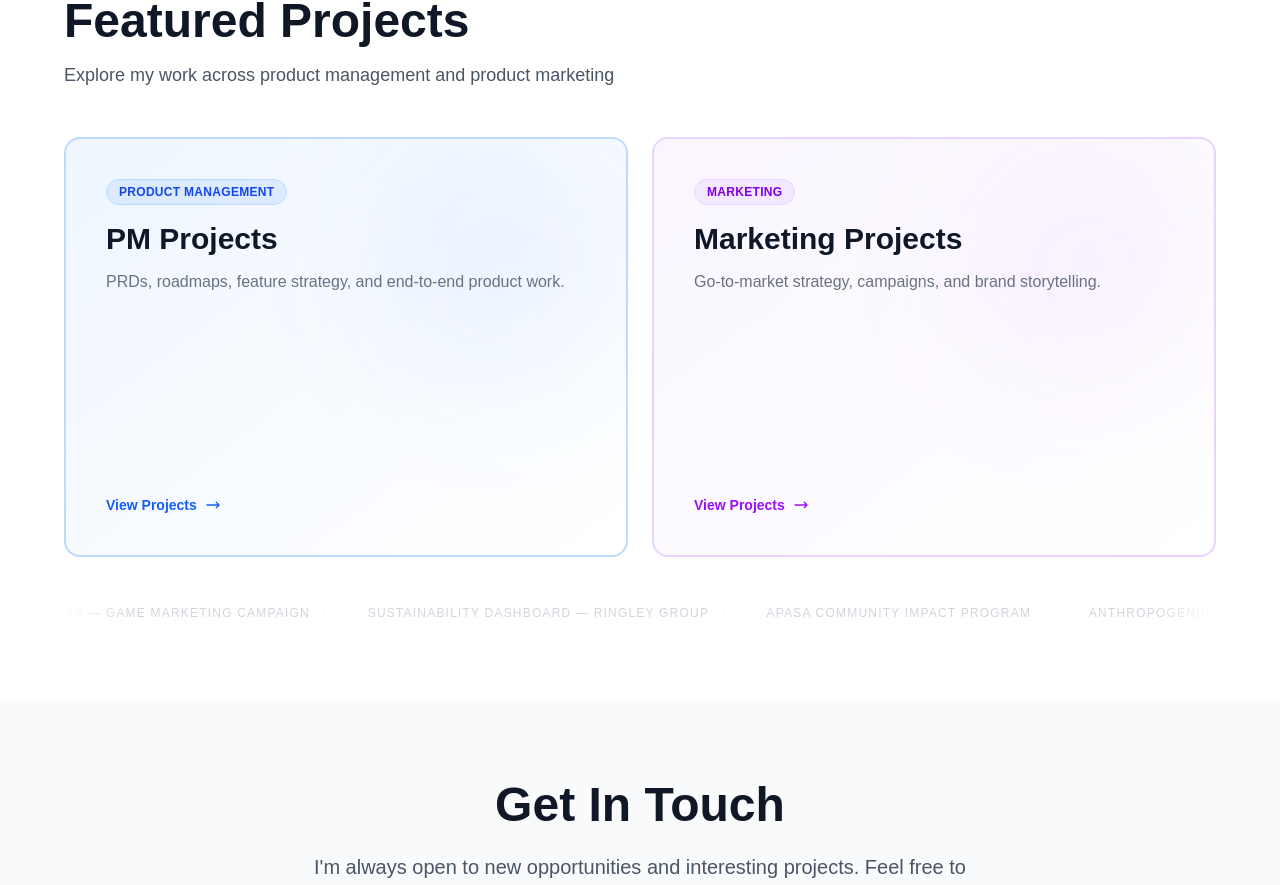
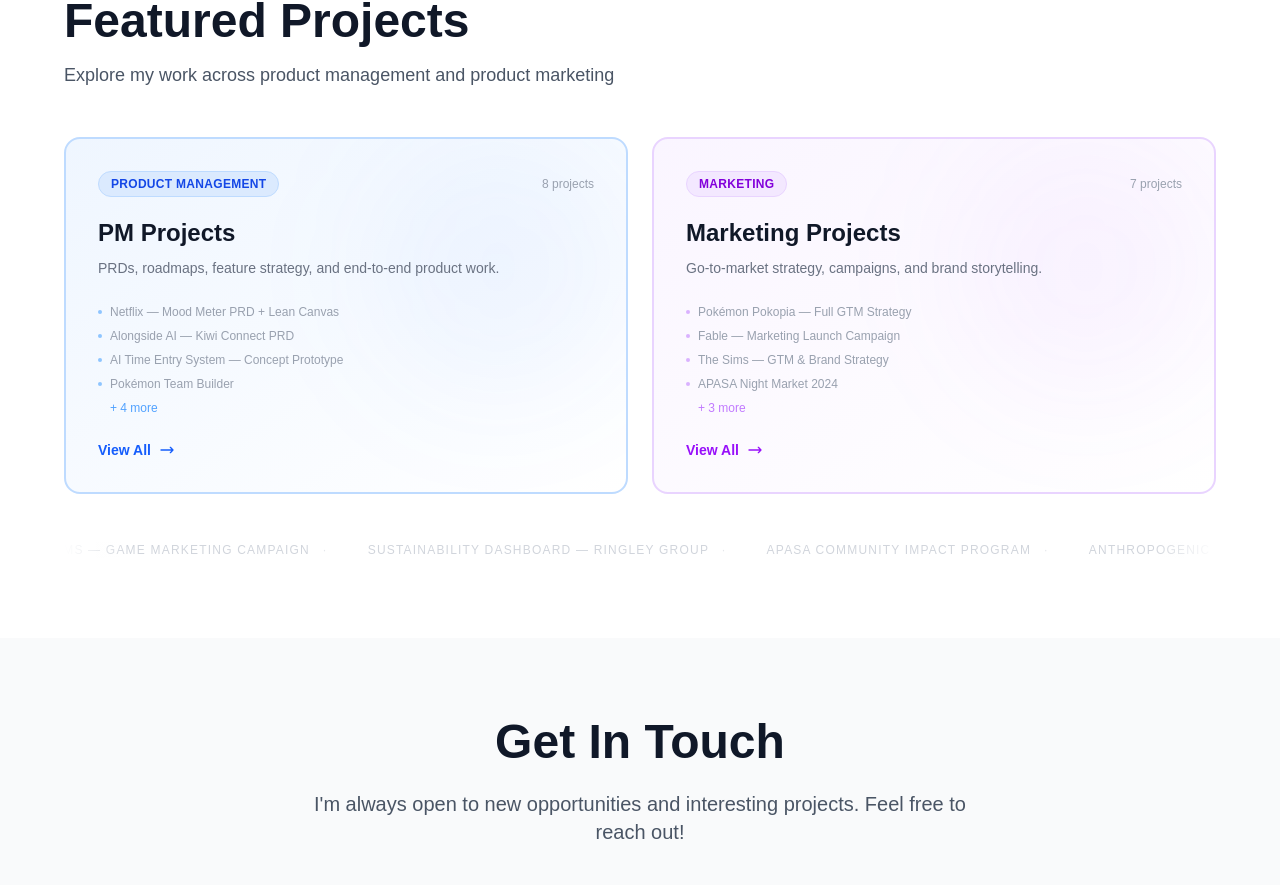
Before and after one commit to etonyao/etonyao.com, a Next.js app: page / in a window 1280 px wide. Shown: the part 1529-2414 px from the top of the page. Built offline with nearby package versions, Linux system fonts and the light colour scheme.

Commit message:
Make featured project panels more compact with project previews and counts
Co-Authored-By: Claude Sonnet 4.6 <noreply@anthropic.com>

```diff
--- a/app/page.tsx
+++ b/app/page.tsx
@@ -309,57 +309,79 @@ export default function Home() {
             <p className="text-gray-600 mb-12 text-lg">Explore my work across product management and product marketing</p>
 
             {/* Two-panel split */}
-            <div className="grid md:grid-cols-2 gap-6 min-h-[420px]">
+            <div className="grid md:grid-cols-2 gap-6">
               {/* Product Management panel */}
               <a
                 href="/product"
-                className="group relative flex flex-col justify-between rounded-2xl border-2 border-blue-200 bg-gradient-to-br from-blue-50 to-white p-10 overflow-hidden hover:border-blue-500 hover:shadow-2xl hover:shadow-blue-500/15 transition-all duration-300 hover:-translate-y-1 cursor-pointer"
+                className="group relative flex flex-col justify-between rounded-2xl border-2 border-blue-200 bg-gradient-to-br from-blue-50 to-white p-8 overflow-hidden hover:border-blue-500 hover:shadow-2xl hover:shadow-blue-500/15 transition-all duration-300 hover:-translate-y-1 cursor-pointer"
               >
-                {/* Background accent */}
                 <div className="absolute top-0 right-0 w-64 h-64 bg-blue-500/5 rounded-full blur-3xl pointer-events-none group-hover:bg-blue-500/10 transition-all duration-500" />
 
                 <div className="relative z-10">
-                  <span className="inline-block mb-4 px-3 py-1 bg-blue-100 text-blue-700 rounded-full text-xs font-semibold uppercase tracking-wide border border-blue-200">
-                    Product Management
-                  </span>
-                  <h4 className="text-3xl font-bold text-gray-900 mb-3 group-hover:text-blue-600 transition-colors">
+                  <div className="flex items-center justify-between mb-5">
+                    <span className="px-3 py-1 bg-blue-100 text-blue-700 rounded-full text-xs font-semibold uppercase tracking-wide border border-blue-200">
+                      Product Management
+                    </span>
+                    <span className="text-xs text-gray-400 font-medium">8 projects</span>
+                  </div>
+                  <h4 className="text-2xl font-bold text-gray-900 mb-2 group-hover:text-blue-600 transition-colors">
                     PM Projects
                   </h4>
-                  <p className="text-gray-500 text-base leading-relaxed">
+                  <p className="text-gray-500 text-sm leading-relaxed mb-6">
                     PRDs, roadmaps, feature strategy, and end-to-end product work.
                   </p>
+                  <div className="space-y-2">
+                    {['Netflix — Mood Meter PRD + Lean Canvas', 'Alongside AI — Kiwi Connect PRD', 'AI Time Entry System — Concept Prototype', 'Pokémon Team Builder'].map((name) => (
+                      <div key={name} className="flex items-center gap-2 text-xs text-gray-400">
+                        <span className="w-1 h-1 rounded-full bg-blue-300 shrink-0" />
+                        {name}
+                      </div>
+                    ))}
+                    <div className="text-xs text-blue-400 pl-3">+ 4 more</div>
+                  </div>
                 </div>
 
-                <div className="relative z-10 mt-8 flex items-center gap-2 text-blue-600 font-semibold text-sm group-hover:gap-4 transition-all duration-300">
-                  View Projects
+                <div className="relative z-10 mt-6 flex items-center gap-2 text-blue-600 font-semibold text-sm group-hover:gap-4 transition-all duration-300">
+                  View All
                   <svg className="w-4 h-4" fill="none" stroke="currentColor" viewBox="0 0 24 24">
                     <path strokeLinecap="round" strokeLinejoin="round" strokeWidth={2} d="M17 8l4 4m0 0l-4 4m4-4H3" />
                   </svg>
                 </div>
               </a>
 
-              {/* Product Marketing panel */}
+              {/* Marketing panel */}
               <a
                 href="/marketing"
-                className="group relative flex flex-col justify-between rounded-2xl border-2 border-purple-200 bg-gradient-to-br from-purple-50 to-white p-10 overflow-hidden hover:border-purple-500 hover:shadow-2xl hover:shadow-purple-500/15 transition-all duration-300 hover:-translate-y-1 cursor-pointer"
+                className="group relative flex flex-col justify-between rounded-2xl border-2 border-purple-200 bg-gradient-to-br from-purple-50 to-white p-8 overflow-hidden hover:border-purple-500 hover:shadow-2xl hover:shadow-purple-500/15 transition-all duration-300 hover:-translate-y-1 cursor-pointer"
               >
-                {/* Background accent */}
                 <div className="absolute top-0 right-0 w-64 h-64 bg-purple-500/5 rounded-full blur-3xl pointer-events-none group-hover:bg-purple-500/10 transition-all duration-500" />
 
                 <div className="relative z-10">
-                  <span className="inline-block mb-4 px-3 py-1 bg-purple-100 text-purple-700 rounded-full text-xs font-semibold uppercase tracking-wide border border-purple-200">
-                    Marketing
-</span>
-                  <h4 className="text-3xl font-bold text-gray-900 mb-3 group-hover:text-purple-600 transition-colors">
+                  <div className="flex items-center justify-between mb-5">
+                    <span className="px-3 py-1 bg-purple-100 text-purple-700 rounded-full text-xs font-semibold uppercase tracking-wide border border-purple-200">
+                      Marketing
+                    </span>
+                    <span className="text-xs text-gray-400 font-medium">7 projects</span>
+                  </div>
+                  <h4 className="text-2xl font-bold text-gray-900 mb-2 group-hover:text-purple-600 transition-colors">
                     Marketing Projects
                   </h4>
-                  <p className="text-gray-500 text-base leading-relaxed">
+                  <p className="text-gray-500 text-sm leading-relaxed mb-6">
                     Go-to-market strategy, campaigns, and brand storytelling.
                   </p>
+                  <div className="space-y-2">
+                    {['Pokémon Pokopia — Full GTM Strategy', 'Fable — Marketing Launch Campaign', 'The Sims — GTM & Brand Strategy', 'APASA Night Market 2024'].map((name) => (
+                      <div key={name} className="flex items-center gap-2 text-xs text-gray-400">
+                        <span className="w-1 h-1 rounded-full bg-purple-300 shrink-0" />
+                        {name}
+                      </div>
+                    ))}
+                    <div className="text-xs text-purple-400 pl-3">+ 3 more</div>
+                  </div>
                 </div>
 
-                <div className="relative z-10 mt-8 flex items-center gap-2 text-purple-600 font-semibold text-sm group-hover:gap-4 transition-all duration-300">
-                  View Projects
+                <div className="relative z-10 mt-6 flex items-center gap-2 text-purple-600 font-semibold text-sm group-hover:gap-4 transition-all duration-300">
+                  View All
                   <svg className="w-4 h-4" fill="none" stroke="currentColor" viewBox="0 0 24 24">
                     <path strokeLinecap="round" strokeLinejoin="round" strokeWidth={2} d="M17 8l4 4m0 0l-4 4m4-4H3" />
                   </svg>
```
